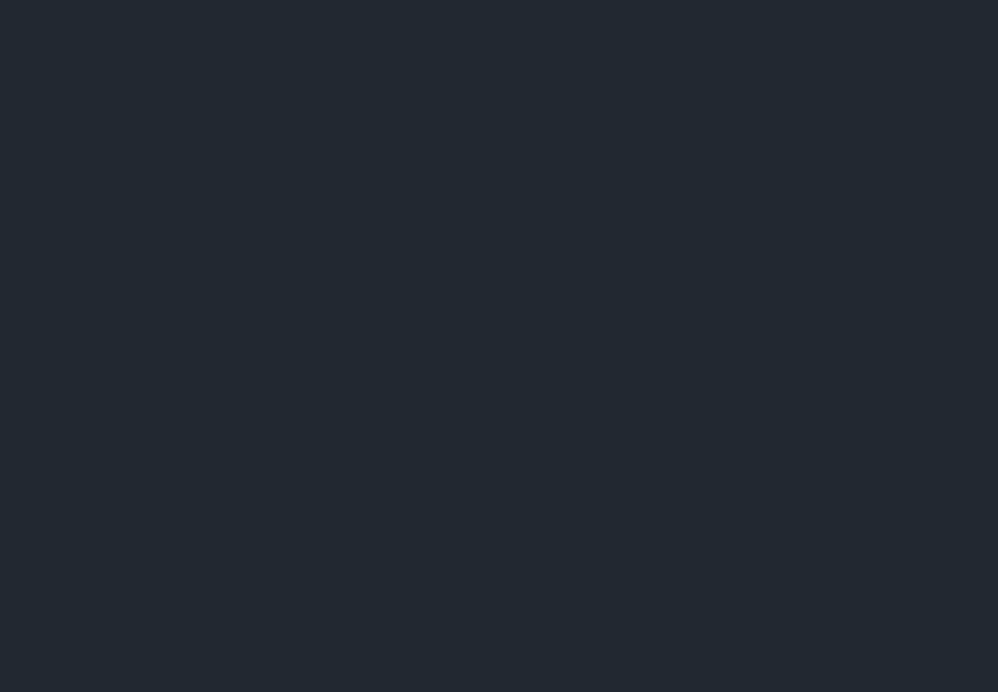
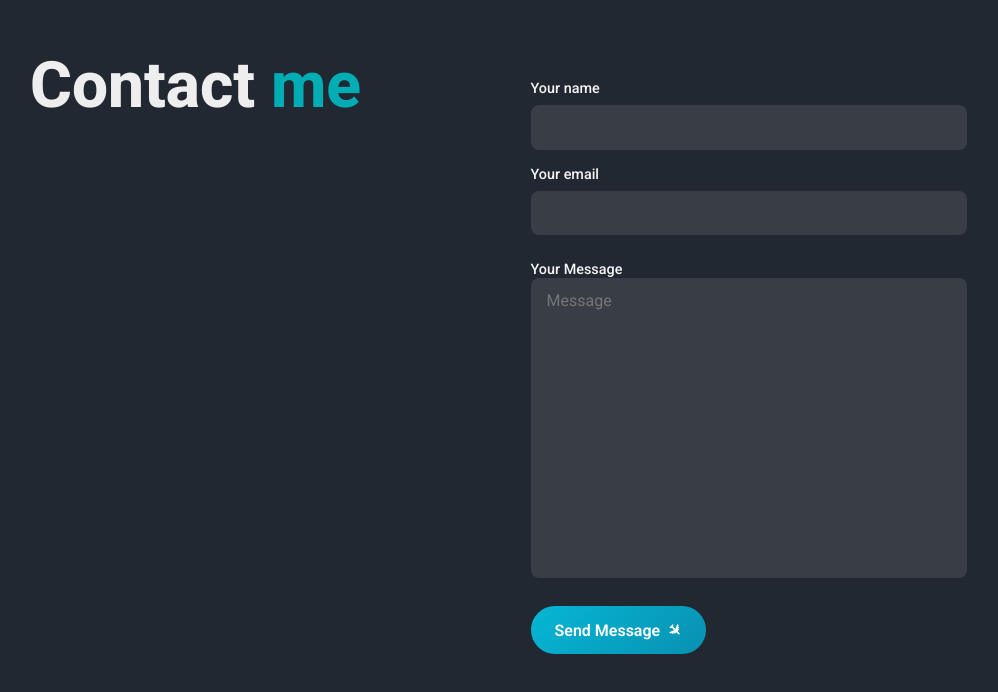
Before and after one commit to Nedavniy/NedavniyCode, a React (Vite) app: page / in a window 1280 px wide. Shown: the part 2676-3368 px from the top of the page, without its empty margins (168-1166 px from the left). Before the commit the page ends 2660 px from the top, so only its background shows below. Built offline with nearby package versions, Linux system fonts and the light colour scheme.

Commit message:
feat: improve Contact component layout and input styles

```diff
--- /dev/null
+++ b/src/components/Contact.css
@@ -0,0 +1,95 @@
+.contact__section {
+    display: flex;
+    justify-content: space-between;
+    align-items: flex-start;
+    gap: 3rem;
+    padding: 4rem 2rem;
+    border-radius: 16px;
+}
+
+.contact__heading--div {
+    flex: 1;
+    display: flex;
+    align-items: center;
+    justify-content: center;
+}
+
+.contact {
+    flex: 1;
+    display: flex;
+    justify-content: center;
+}
+
+.contact-form {
+    padding: 2rem;
+    border-radius: 12px;
+    display: flex;
+    flex-direction: column;
+    gap: 1.5rem;
+    width: 100%;
+    max-width: 500px;
+}
+
+.contact-field {
+    flex: 1 1 45%;
+    display: flex;
+    flex-direction: column;
+    gap: 0.5rem;
+}
+
+.contact-row {
+    display: flex;
+    gap: 1rem;
+    flex-wrap: wrap;
+}
+
+.contact-form label {
+    font-size: 0.9rem;
+    color: #f5f5f5;
+    font-weight: 500;
+}
+
+.contact-form input,
+.contact-form textarea {
+    padding: 0.8rem 1rem;
+    border-radius: 8px;
+    border: none;
+    outline: none;
+    color: #ffffff;
+    font-size: 1rem;
+    resize: none;
+    background-color: rgba(255, 255, 255, 0.1);
+}
+
+.contact-form textarea {
+    width: 100%;
+    min-height: 300px;
+    background-color: rgba(255, 255, 255, 0.1);
+}
+
+.contact-form button {
+    align-self: flex-start;
+    padding: 0.9rem 1.5rem;
+    border-radius: 50px;
+    background: linear-gradient(135deg, #06b6d4, #0891b2);
+    color: #fff;
+    font-size: 1rem;
+    font-weight: 600;
+    cursor: pointer;
+    display: flex;
+    align-items: center;
+    gap: 0.5rem;
+    transition: transform 0.2s ease, opacity 0.2s ease;
+}
+
+.contact-form button::after {
+    content: "✈";
+    font-size: 1rem;
+    display: inline-block;
+    transform: rotate(45deg);
+}
+
+.contact-form button:hover {
+    transform: translateY(-2px);
+    opacity: 0.9;
+}
--- /dev/null
+++ b/src/components/Contact.jsx
@@ -0,0 +1,45 @@
+import React from 'react'
+import './Contact.css'
+
+function Contact() {
+  return (
+    <section className='contact__section container'>
+      <div className='contact__heading--div'>
+        <h2 className='heading__h2'>
+          Contact <span className='modify__blue'>me</span>
+        </h2>
+      </div>
+
+      <div className='contact'>
+        <form className="contact-form" action="#" method="POST">
+
+          <div className="contact-row">
+            <div className="contact-field">
+              <label htmlFor="name">Your name</label>
+              <input type="text" id="name" name="name" required />
+            </div>
+
+            <div className="contact-field">
+              <label htmlFor="email">Your email</label>
+              <input type="email" id="email" name="email" required />
+            </div>
+          </div>
+
+          <div>
+            <label htmlFor="message">Your Message</label>
+            <textarea
+              placeholder='Message'
+              id="message"
+              name="message"
+              required
+            ></textarea>
+          </div>
+
+          <button type="submit">Send Message</button>
+        </form>
+      </div>
+    </section>
+  )
+}
+
+export default Contact
--- a/src/index.css
+++ b/src/index.css
@@ -93,3 +93,8 @@ body {
   background-color: var(--primary);
   color: var(--primary__font);
 }
+
+h2 {
+  font-size: 64px;
+  font-weight: 800;
+}
--- a/src/pages/Home.jsx
+++ b/src/pages/Home.jsx
@@ -3,6 +3,7 @@ import './Home.css'
 import Hero from '../components/Hero.jsx'
 import About from '../components/About.jsx'
 import Portfolio from '../components/Portfolio.jsx'
+import Contact from '../components/Contact.jsx'
 function Home() {
 
     return (
@@ -12,6 +13,7 @@ function Home() {
                 <Hero />
                 <About />
                 <Portfolio />
+                <Contact />
             </main>
         </>
     )
```
